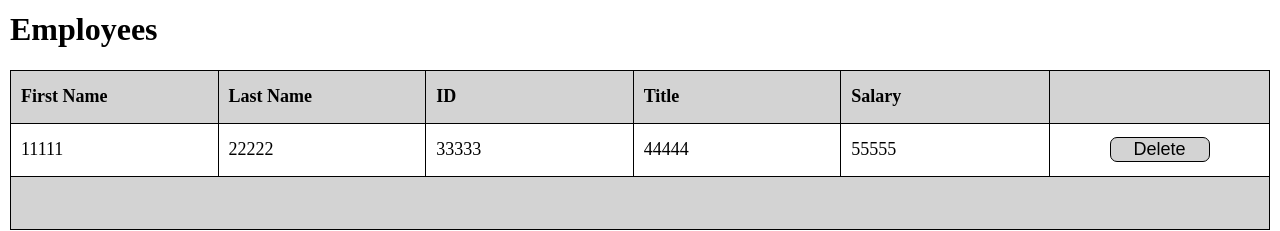
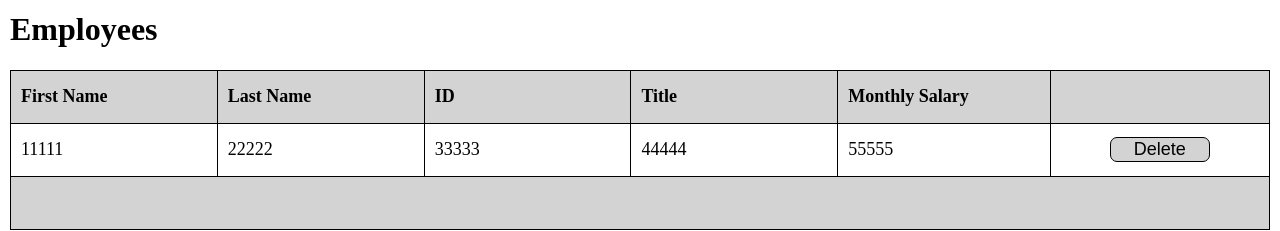
Before and after one commit to zenolook123/weekend-jquery-salary-calculator, a plain HTML site: page index.html in a window 1280 px wide. Shown: the part 292-523 px from the top of the page. Drawn offline with Linux system fonts and the light colour scheme.

Commit message:
i keep adding things and messing them up so I'm reverting
reverting a bunch of stuff and changing names of things

```diff
--- a/index.html
+++ b/index.html
@@ -34,7 +34,7 @@
             <th class="table-data">Last Name</th>
             <th class="table-data">ID</th>
             <th class="table-data">Title</th>
-            <th class="table-data">Salary</th>
+            <th class="table-data">Monthly Salary</th>
             <th class="table-data"></th>
           </tr>
         </thead>
```
